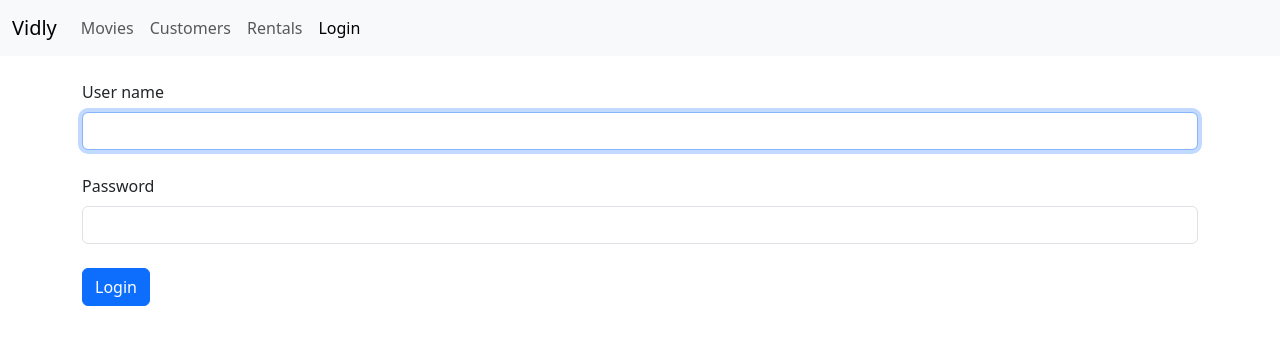
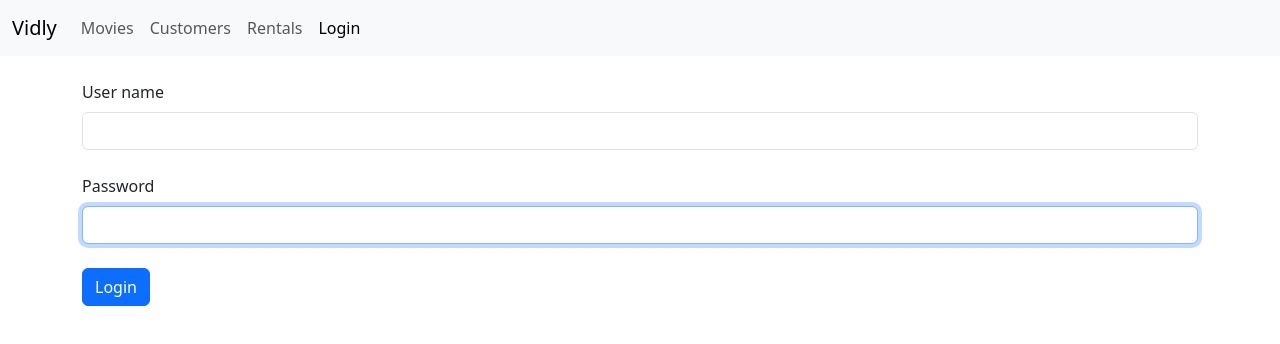
Before and after one commit to AbdulrahmanSallam/vidly, a React (Vite) app: page /login in a window 1280 px wide. Shown: the top 344 px of the page. Built offline with nearby package versions, Linux system fonts and the light colour scheme.

Commit message:
Extract input component

```diff
--- /dev/null
+++ b/src/components/common/input.jsx
@@ -0,0 +1,19 @@
+const Input = ({ name, label, type = "text", ...rest }) => {
+  return (
+    <div className="mb-4">
+      <label htmlFor={name} className="form-label">
+        {label}
+      </label>
+      <input
+        {...rest}
+        autoFocus
+        type={type}
+        name={name}
+        id={name}
+        className="form-control"
+      />
+    </div>
+  );
+};
+
+export default Input;
--- a/src/components/login.jsx
+++ b/src/components/login.jsx
@@ -1,4 +1,5 @@
 import { Component } from "react";
+import Input from "./common/input";
 
 class Login extends Component {
   state = {
@@ -42,33 +43,19 @@ class Login extends Component {
       <section className="py-4">
         <div className="container">
           <form onSubmit={this.handleSubmit}>
-            <div className="mb-4">
-              <label htmlFor="userName" className="form-label">
-                User name
-              </label>
-              <input
-                onChange={this.handleChange}
-                value={this.state.userName}
-                autoFocus
-                type="text"
-                name="userName"
-                id="userName"
-                className="form-control"
-              />
-            </div>
-            <div className="mb-4">
-              <label htmlFor="password" className="form-label">
-                Password
-              </label>
-              <input
-                onChange={this.handleChange}
-                value={this.state.password}
-                type="password"
-                name="password"
-                id="password"
-                className="form-control"
-              />
-            </div>
+            <Input
+              onChange={this.handleChange}
+              value={this.state.name}
+              name="userName"
+              label="User name"></Input>
+
+            <Input
+              onChange={this.handleChange}
+              value={this.state.password}
+              name="password"
+              label="Password"
+              type="password"></Input>
+
             <button className="btn btn-primary">Login</button>
           </form>
         </div>
```
